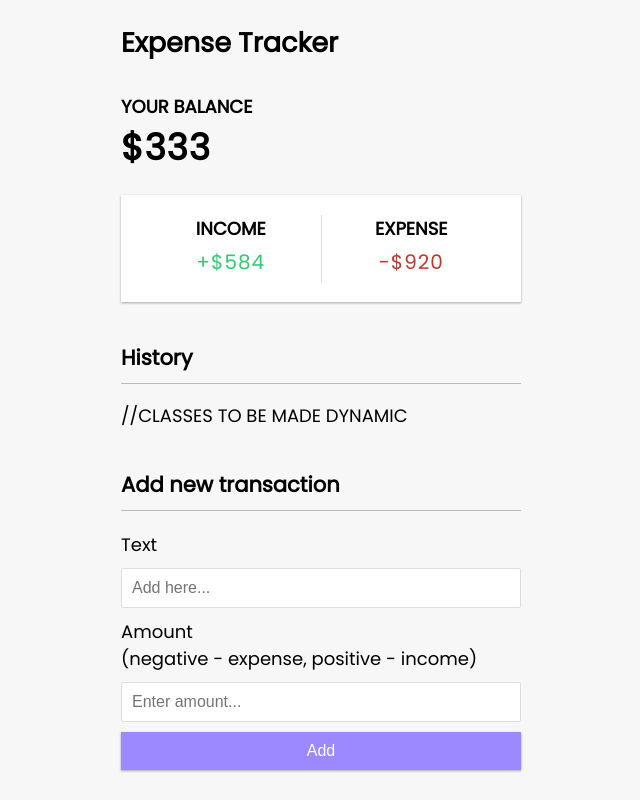
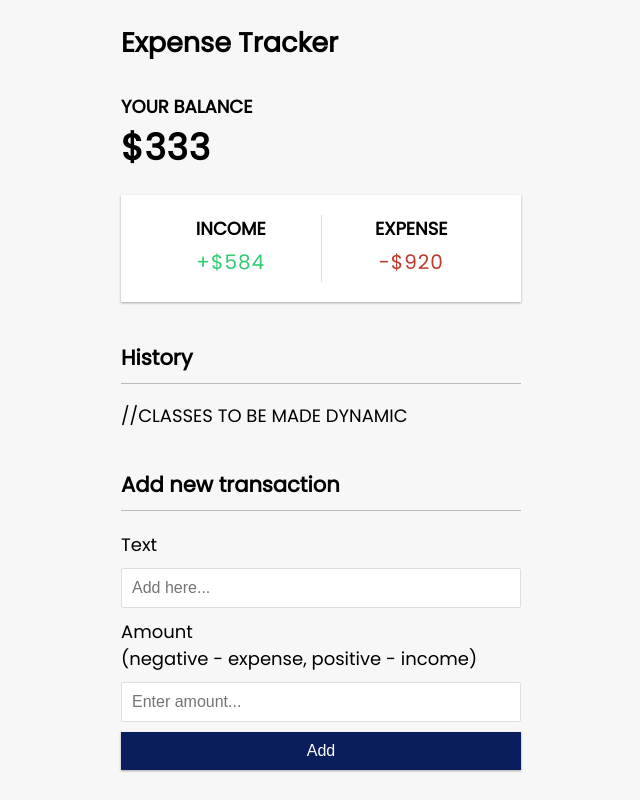
Before and after one commit to codes001/vuejs-expense-tracker, a Vue app: page / in a window 1280 px wide. Shown: the whole page, without its empty margins (319-959 px from the left). Built offline with nearby package versions, Linux system fonts and the light colour scheme.

Commit message:
CSS changes

```diff
--- a/src/assets/main.css
+++ b/src/assets/main.css
@@ -94,7 +94,7 @@ input:focus {
 
 .btn {
   cursor: pointer;
-  background-color: #9c88ff;
+  background-color: #0a1e5e;
   box-shadow: var(--box-shadow);
   color: #fff;
   border: 0;
```
